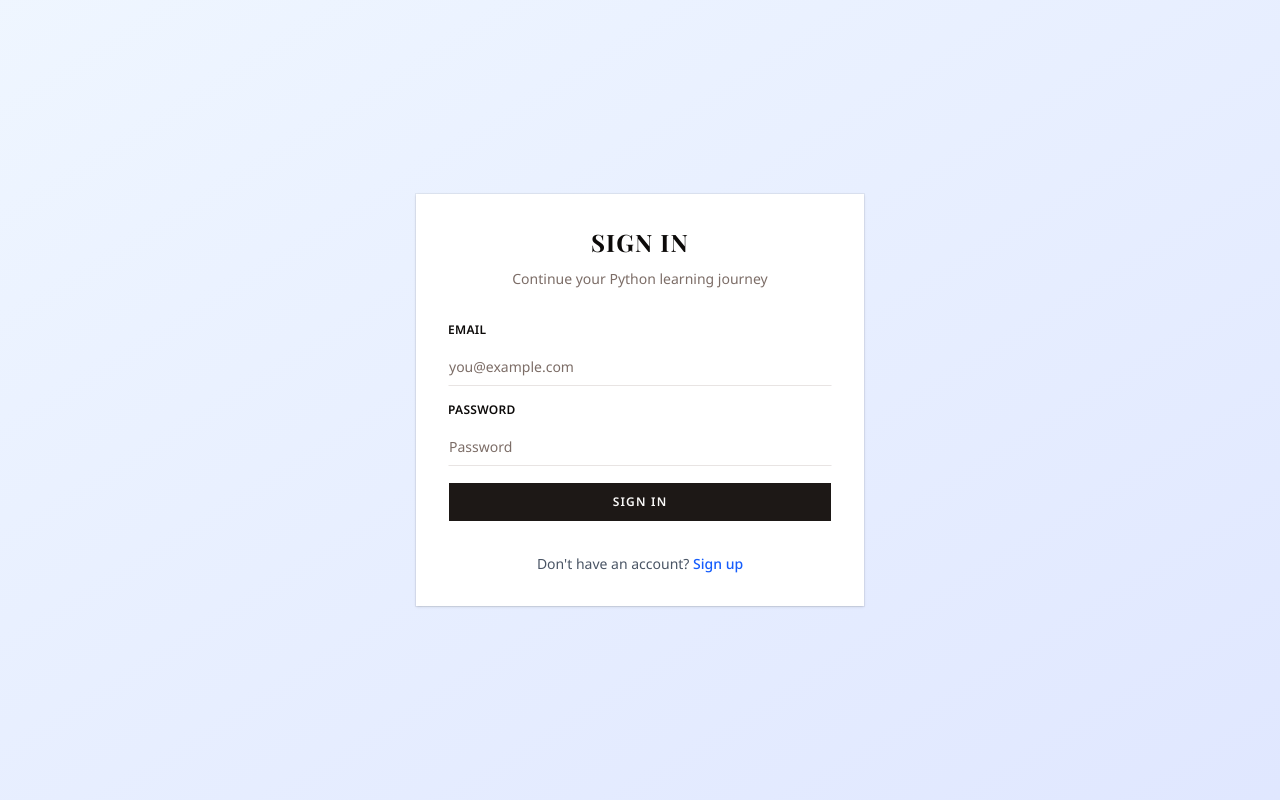
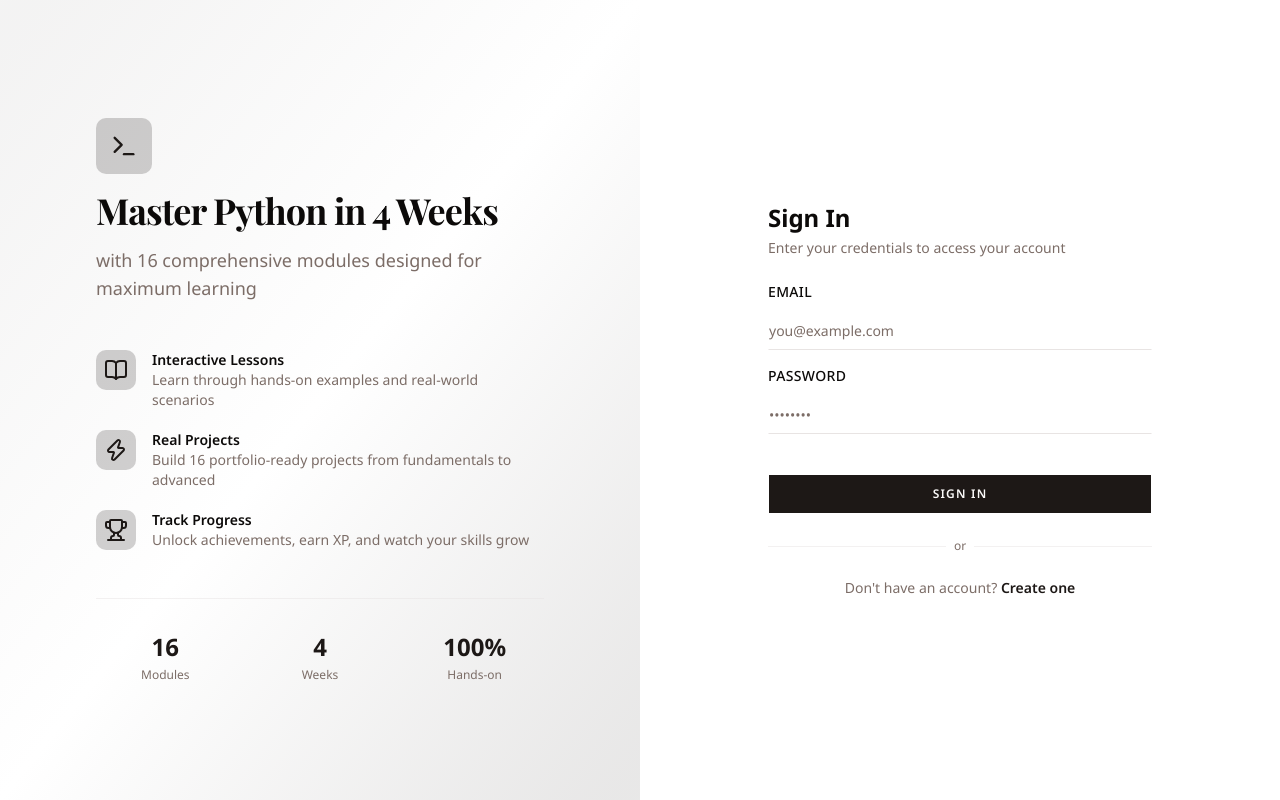
Before and after one commit to CodingCookiee/python-learning-platform, a Next.js app: page /auth/signin in a window 1280 px wide. Built offline with nearby package versions, Linux system fonts and the light colour scheme; a web font is replaced by a local one.

Commit message:
feat(auth): redesign SignIn and SignUp pages with enhanced UI and user experience

```diff
--- a/app/auth/signin/page.tsx
+++ b/app/auth/signin/page.tsx
@@ -9,15 +9,8 @@ import Link from "next/link";
 import { Button } from "@/components/ui/button";
 import { Input } from "@/components/ui/input";
 import { Label } from "@/components/ui/label";
-import {
-  Card,
-  CardContent,
-  CardDescription,
-  CardFooter,
-  CardHeader,
-  CardTitle,
-} from "@/components/ui/card";
 import { signInSchema, type SignInInput } from "@/lib/validations/auth";
+import { Terminal, BookOpen, Zap, Trophy } from "lucide-react";
 
 export default function SignInPage() {
   const router = useRouter();
@@ -58,60 +51,178 @@ export default function SignInPage() {
   };
 
   return (
-    <div className="flex min-h-screen items-center justify-center bg-gradient-to-br from-blue-50 to-indigo-100 p-4 dark:from-gray-900 dark:to-gray-800">
-      <Card className="w-full max-w-md">
-        <CardHeader className="space-y-1">
-          <CardTitle className="text-center text-2xl font-bold">Sign In</CardTitle>
-          <CardDescription className="text-center">
-            Continue your Python learning journey
-          </CardDescription>
-        </CardHeader>
-        <CardContent>
+    <div className="min-h-screen flex">
+      {/* Left side - Benefits */}
+      <div className="hidden lg:flex lg:w-1/2 bg-gradient-to-br from-primary/5 via-background to-primary/10 flex-col items-center justify-center p-12">
+        <div className="max-w-md space-y-12">
+          {/* Header */}
+          <div className="space-y-4">
+            <div className="inline-flex items-center justify-center w-14 h-14 rounded-lg bg-primary/20">
+              <Terminal className="w-7 h-7 text-primary" />
+            </div>
+            <h1 className="text-4xl font-heading font-bold tracking-tight">
+              Master Python in 4 Weeks
+            </h1>
+            <p className="text-lg text-muted-foreground">
+              with 16 comprehensive modules designed for maximum learning
+            </p>
+          </div>
+
+          {/* Features Grid */}
+          <div className="space-y-5">
+            {/* Feature 1 */}
+            <div className="flex gap-4">
+              <div className="flex-shrink-0">
+                <div className="flex items-center justify-center h-10 w-10 rounded-lg bg-primary/20 text-primary">
+                  <BookOpen className="w-6 h-6" />
+                </div>
+              </div>
+              <div>
+                <h3 className="text-sm font-semibold text-foreground">Interactive Lessons</h3>
+                <p className="text-sm text-muted-foreground">
+                  Learn through hands-on examples and real-world scenarios
+                </p>
+              </div>
+            </div>
+
+            {/* Feature 2 */}
+            <div className="flex gap-4">
+              <div className="flex-shrink-0">
+                <div className="flex items-center justify-center h-10 w-10 rounded-lg bg-primary/20 text-primary">
+                  <Zap className="w-6 h-6" />
+                </div>
+              </div>
+              <div>
+                <h3 className="text-sm font-semibold text-foreground">Real Projects</h3>
+                <p className="text-sm text-muted-foreground">
+                  Build 16 portfolio-ready projects from fundamentals to advanced
+                </p>
+              </div>
+            </div>
+
+            {/* Feature 3 */}
+            <div className="flex gap-4">
+              <div className="flex-shrink-0">
+                <div className="flex items-center justify-center h-10 w-10 rounded-lg bg-primary/20 text-primary">
+                  <Trophy className="w-6 h-6" />
+                </div>
+              </div>
+              <div>
+                <h3 className="text-sm font-semibold text-foreground">Track Progress</h3>
+                <p className="text-sm text-muted-foreground">
+                  Unlock achievements, earn XP, and watch your skills grow
+                </p>
+              </div>
+            </div>
+          </div>
+
+          {/* Stats */}
+          <div className="grid grid-cols-3 gap-4 pt-8 border-t border-border/50">
+            <div className="text-center">
+              <div className="text-2xl font-bold text-primary">16</div>
+              <p className="text-xs text-muted-foreground mt-1">Modules</p>
+            </div>
+            <div className="text-center">
+              <div className="text-2xl font-bold text-primary">4</div>
+              <p className="text-xs text-muted-foreground mt-1">Weeks</p>
+            </div>
+            <div className="text-center">
+              <div className="text-2xl font-bold text-primary">100%</div>
+              <p className="text-xs text-muted-foreground mt-1">Hands-on</p>
+            </div>
+          </div>
+        </div>
+      </div>
+
+      {/* Right side - Form */}
+      <div className="w-full lg:w-1/2 flex flex-col items-center justify-center p-6 sm:p-8">
+        <div className="w-full max-w-sm space-y-6">
+          {/* Mobile Header */}
+          <div className="lg:hidden text-center space-y-2 mb-8">
+            <h1 className="text-3xl font-heading font-bold tracking-tight">Welcome Back</h1>
+            <p className="text-sm text-muted-foreground">Continue your Python learning journey</p>
+          </div>
+
+          {/* Desktop Header */}
+          <div className="hidden lg:block">
+            <h2 className="text-2xl font-bold">Sign In</h2>
+            <p className="text-sm text-muted-foreground mt-1">
+              Enter your credentials to access your account
+            </p>
+          </div>
+
+          {/* Form */}
           <form onSubmit={handleSubmit(onSubmit)} className="space-y-4">
             {error && (
-              <div className="rounded-md bg-red-50 p-3 text-sm text-red-600 dark:bg-red-900/20 dark:text-red-400">
+              <div className="rounded-lg bg-destructive/10 border border-destructive/20 p-3 text-sm text-destructive">
                 {error}
               </div>
             )}
 
+            {/* Email Field */}
             <div className="space-y-2">
-              <Label htmlFor="email">Email</Label>
+              <Label htmlFor="email" className="text-sm font-medium">
+                Email
+              </Label>
               <Input
                 id="email"
                 type="email"
                 placeholder="you@example.com"
                 disabled={isLoading}
+                className="h-10"
                 {...register("email")}
               />
-              {errors.email && <p className="text-sm text-red-600">{errors.email.message}</p>}
+              {errors.email && (
+                <p className="text-xs text-destructive font-medium">{errors.email.message}</p>
+              )}
             </div>
 
+            {/* Password Field */}
             <div className="space-y-2">
-              <Label htmlFor="password">Password</Label>
+              <Label htmlFor="password" className="text-sm font-medium">
+                Password
+              </Label>
               <Input
                 id="password"
                 type="password"
-                placeholder="Password"
+                placeholder="••••••••"
                 disabled={isLoading}
+                className="h-10"
                 {...register("password")}
               />
-              {errors.password && <p className="text-sm text-red-600">{errors.password.message}</p>}
+              {errors.password && (
+                <p className="text-xs text-destructive font-medium">{errors.password.message}</p>
+              )}
             </div>
 
-            <Button type="submit" className="w-full" disabled={isLoading}>
+            {/* Submit Button */}
+            <Button type="submit" className="w-full h-10 mt-6" disabled={isLoading}>
               {isLoading ? "Signing in..." : "Sign In"}
             </Button>
           </form>
-        </CardContent>
-        <CardFooter>
-          <p className="w-full text-center text-sm text-gray-600 dark:text-gray-400">
+
+          {/* Divider */}
+          <div className="relative">
+            <div className="absolute inset-0 flex items-center">
+              <div className="w-full border-t border-border/50"></div>
+            </div>
+            <div className="relative flex justify-center text-xs">
+              <span className="px-2 bg-background text-muted-foreground">or</span>
+            </div>
+          </div>
+
+          {/* Sign Up Link */}
+          <p className="text-center text-sm text-muted-foreground">
             Don&apos;t have an account?{" "}
-            <Link href="/auth/signup" className="font-medium text-blue-600 hover:underline">
-              Sign up
+            <Link
+              href="/auth/signup"
+              className="font-semibold text-primary hover:underline transition-all"
+            >
+              Create one
             </Link>
           </p>
-        </CardFooter>
-      </Card>
+        </div>
+      </div>
     </div>
   );
 }
--- a/app/auth/signup/page.tsx
+++ b/app/auth/signup/page.tsx
@@ -9,15 +9,8 @@ import Link from "next/link";
 import { Button } from "@/components/ui/button";
 import { Input } from "@/components/ui/input";
 import { Label } from "@/components/ui/label";
-import {
-  Card,
-  CardContent,
-  CardDescription,
-  CardFooter,
-  CardHeader,
-  CardTitle,
-} from "@/components/ui/card";
 import { signUpSchema, type SignUpInput } from "@/lib/validations/auth";
+import { Terminal, Code2, Rocket, Sparkles } from "lucide-react";
 
 export default function SignUpPage() {
   const router = useRouter();
@@ -66,80 +59,217 @@ export default function SignUpPage() {
   };
 
   return (
-    <div className="flex min-h-screen items-center justify-center bg-gradient-to-br from-blue-50 to-indigo-100 dark:from-gray-900 dark:to-gray-800 p-4">
-      <Card className="w-full max-w-md">
-        <CardHeader className="space-y-1">
-          <CardTitle className="text-2xl font-bold text-center">Create an Account</CardTitle>
-          <CardDescription className="text-center">
-            Start your Python learning journey today
-          </CardDescription>
-        </CardHeader>
-        <CardContent>
+    <div className="min-h-screen flex">
+      {/* Left side - Benefits */}
+      <div className="hidden lg:flex lg:w-1/2 bg-gradient-to-br from-primary/5 via-background to-primary/10 flex-col items-center justify-center p-12">
+        <div className="max-w-md space-y-12">
+          {/* Header */}
+          <div className="space-y-4">
+            <div className="inline-flex items-center justify-center w-14 h-14 rounded-lg bg-primary/20">
+              <Terminal className="w-7 h-7 text-primary" />
+            </div>
+            <h1 className="text-4xl font-heading font-bold tracking-tight">
+              Master Python in 4 Weeks
+            </h1>
+            <p className="text-lg text-muted-foreground">
+              with 16 comprehensive modules designed for maximum learning
+            </p>
+          </div>
+
+          {/* Features Grid */}
+          <div className="space-y-5">
+            {/* Feature 1 */}
+            <div className="flex gap-4">
+              <div className="flex-shrink-0">
+                <div className="flex items-center justify-center h-10 w-10 rounded-lg bg-primary/20 text-primary">
+                  <Code2 className="w-6 h-6" />
+                </div>
+              </div>
+              <div>
+                <h3 className="text-sm font-semibold text-foreground">Interactive Lessons</h3>
+                <p className="text-sm text-muted-foreground">
+                  Learn through hands-on examples and real-world scenarios
+                </p>
+              </div>
+            </div>
+
+            {/* Feature 2 */}
+            <div className="flex gap-4">
+              <div className="flex-shrink-0">
+                <div className="flex items-center justify-center h-10 w-10 rounded-lg bg-primary/20 text-primary">
+                  <Rocket className="w-6 h-6" />
+                </div>
+              </div>
+              <div>
+                <h3 className="text-sm font-semibold text-foreground">Real Projects</h3>
+                <p className="text-sm text-muted-foreground">
+                  Build 16 portfolio-ready projects from fundamentals to advanced
+                </p>
+              </div>
+            </div>
+
+            {/* Feature 3 */}
+            <div className="flex gap-4">
+              <div className="flex-shrink-0">
+                <div className="flex items-center justify-center h-10 w-10 rounded-lg bg-primary/20 text-primary">
+                  <Sparkles className="w-6 h-6" />
+                </div>
+              </div>
+              <div>
+                <h3 className="text-sm font-semibold text-foreground">Track Progress</h3>
+                <p className="text-sm text-muted-foreground">
+                  Unlock achievements, earn XP, and watch your skills grow
+                </p>
+              </div>
+            </div>
+          </div>
+
+          {/* Stats */}
+          <div className="grid grid-cols-3 gap-4 pt-8 border-t border-border/50">
+            <div className="text-center">
+              <div className="text-2xl font-bold text-primary">16</div>
+              <p className="text-xs text-muted-foreground mt-1">Modules</p>
+            </div>
+            <div className="text-center">
+              <div className="text-2xl font-bold text-primary">4</div>
+              <p className="text-xs text-muted-foreground mt-1">Weeks</p>
+            </div>
+            <div className="text-center">
+              <div className="text-2xl font-bold text-primary">100%</div>
+              <p className="text-xs text-muted-foreground mt-1">Hands-on</p>
+            </div>
+          </div>
+        </div>
+      </div>
+
+      {/* Right side - Form */}
+      <div className="w-full lg:w-1/2 flex flex-col items-center justify-center p-6 sm:p-8">
+        <div className="w-full max-w-sm space-y-6">
+          {/* Mobile Header */}
+          <div className="lg:hidden text-center space-y-2 mb-8">
+            <h1 className="text-3xl font-heading font-bold tracking-tight">Get Started</h1>
+            <p className="text-sm text-muted-foreground">
+              Create your account and begin mastering Python today
+            </p>
+          </div>
+
+          {/* Desktop Header */}
+          <div className="hidden lg:block">
+            <h2 className="text-2xl font-bold">Create Account</h2>
+            <p className="text-sm text-muted-foreground mt-1">
+              Fill in your details to get started
+            </p>
+          </div>
+
+          {/* Form */}
           <form onSubmit={handleSubmit(onSubmit)} className="space-y-4">
             {error && (
-              <div className="bg-red-50 dark:bg-red-900/20 text-red-600 dark:text-red-400 p-3 rounded-md text-sm">
+              <div className="rounded-lg bg-destructive/10 border border-destructive/20 p-3 text-sm text-destructive">
                 {error}
               </div>
             )}
 
+            {/* Name Field */}
             <div className="space-y-2">
-              <Label htmlFor="name">Name</Label>
-              <Input id="name" placeholder="John Doe" {...register("name")} disabled={isLoading} />
-              {errors.name && <p className="text-sm text-red-600">{errors.name.message}</p>}
+              <Label htmlFor="name" className="text-sm font-medium">
+                Full Name
+              </Label>
+              <Input
+                id="name"
+                placeholder="John Doe"
+                disabled={isLoading}
+                className="h-10"
+                {...register("name")}
+              />
+              {errors.name && (
+                <p className="text-xs text-destructive font-medium">{errors.name.message}</p>
+              )}
             </div>
 
+            {/* Email Field */}
             <div className="space-y-2">
-              <Label htmlFor="email">Email</Label>
+              <Label htmlFor="email" className="text-sm font-medium">
+                Email
+              </Label>
               <Input
                 id="email"
                 type="email"
                 placeholder="you@example.com"
+                disabled={isLoading}
+                className="h-10"
                 {...register("email")}
-                disabled={isLoading}
               />
-              {errors.email && <p className="text-sm text-red-600">{errors.email.message}</p>}
+              {errors.email && (
+                <p className="text-xs text-destructive font-medium">{errors.email.message}</p>
+              )}
             </div>
 
+            {/* Password Field */}
             <div className="space-y-2">
-              <Label htmlFor="password">Password</Label>
+              <Label htmlFor="password" className="text-sm font-medium">
+                Password
+              </Label>
               <Input
                 id="password"
                 type="password"
                 placeholder="••••••••"
+                disabled={isLoading}
+                className="h-10"
                 {...register("password")}
-                disabled={isLoading}
               />
-              {errors.password && <p className="text-sm text-red-600">{errors.password.message}</p>}
+              {errors.password && (
+                <p className="text-xs text-destructive font-medium">{errors.password.message}</p>
+              )}
             </div>
 
+            {/* Confirm Password Field */}
             <div className="space-y-2">
-              <Label htmlFor="confirmPassword">Confirm Password</Label>
+              <Label htmlFor="confirmPassword" className="text-sm font-medium">
+                Confirm Password
+              </Label>
               <Input
                 id="confirmPassword"
                 type="password"
                 placeholder="••••••••"
+                disabled={isLoading}
+                className="h-10"
                 {...register("confirmPassword")}
-                disabled={isLoading}
               />
               {errors.confirmPassword && (
-                <p className="text-sm text-red-600">{errors.confirmPassword.message}</p>
+                <p className="text-xs text-destructive font-medium">
+                  {errors.confirmPassword.message}
+                </p>
               )}
             </div>
 
-            <Button type="submit" className="w-full" disabled={isLoading}>
-              {isLoading ? "Creating account..." : "Sign Up"}
+            {/* Submit Button */}
+            <Button type="submit" className="w-full h-10 mt-6" disabled={isLoading}>
+              {isLoading ? "Creating account..." : "Create Account"}
             </Button>
           </form>
-        </CardContent>
-        <CardFooter>
-          <p className="text-center text-sm text-gray-600 dark:text-gray-400 w-full">
+
+          {/* Divider */}
+          <div className="relative">
+            <div className="absolute inset-0 flex items-center">
+              <div className="w-full border-t border-border/50"></div>
+            </div>
+            <div className="relative flex justify-center text-xs">
+              <span className="px-2 bg-background text-muted-foreground">or</span>
+            </div>
+          </div>
+
+          {/* Sign In Link */}
+          <p className="text-center text-sm text-muted-foreground">
             Already have an account?{" "}
-            <Link href="/auth/signin" className="text-blue-600 hover:underline font-medium">
+            <Link
+              href="/auth/signin"
+              className="font-semibold text-primary hover:underline transition-all"
+            >
               Sign in
             </Link>
           </p>
-        </CardFooter>
-      </Card>
+        </div>
+      </div>
     </div>
   );
 }
```
